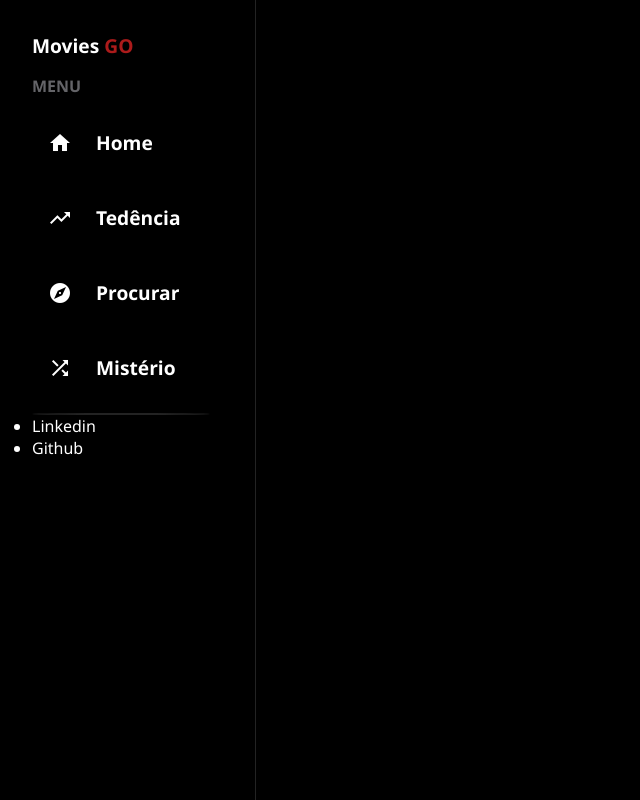
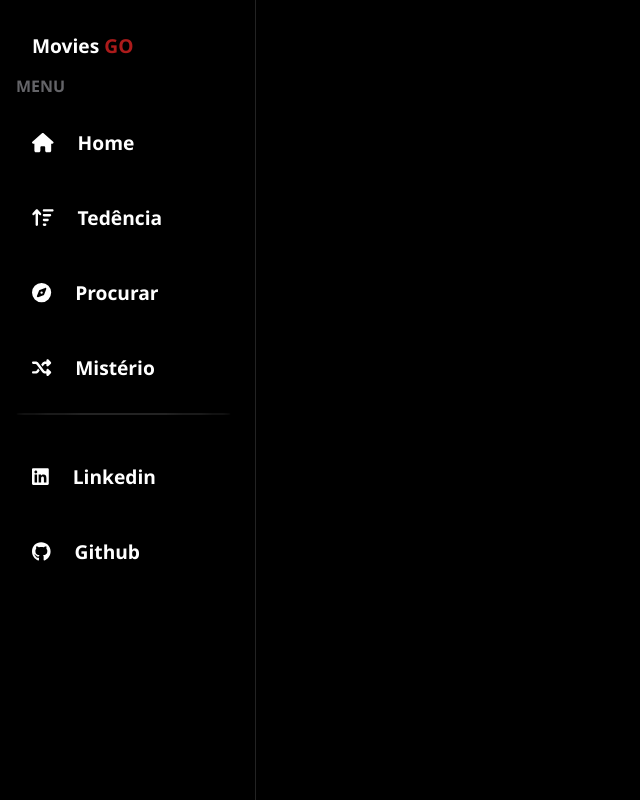
Before and after one commit to Joo-Dias/angular-moviesgo, an Angular app: page / in a window 1280 px wide. Shown: the whole page, without its empty margins (0-640 px from the left). Built offline with nearby package versions, Linux system fonts and the light colour scheme; no server answers.

Commit message:
menuBar-myLinks

```diff
--- a/src/app/components/menu-bar/menu-bar.component.html
+++ b/src/app/components/menu-bar/menu-bar.component.html
@@ -8,40 +8,49 @@
     <ul class="menuBar-list">
       <li class="menuBar-listItem">
         <a href="">
-          <i class="material-icons">home</i>
+          <fa-icon [icon]="Home"></fa-icon>
           Home
         </a>
       </li>
 
       <li class="menuBar-listItem">
         <a href="">
-          <i class="material-icons">trending_up</i>
+          <fa-icon [icon]="Trending"></fa-icon>
           Tedência
         </a>
       </li>
 
       <li class="menuBar-listItem">
         <a href="">
-          <i class="material-icons">explore </i>
+          <fa-icon [icon]="Compass"></fa-icon>
           Procurar
         </a>
     </li>
 
       <li class="menuBar-listItem">
         <a href="">
-          <i class="material-icons">shuffle</i>
+          <fa-icon [icon]="Shuffle"></fa-icon>
           Mistério
         </a>
       </li>
     </ul>
 
     <hr>
-
-    <div class="menuBar-links">
-      <ul class="menuBar-myLinks">
-        <li>Linkedin</li>
-        <li>Github</li>
-      </ul>
-    </div>
+  </div>
+  <div class="menuBar-links">
+    <ul class="menuBar-myLinks">
+      <li class="menuBar-myLinksItemLinkedin">
+        <a href="https://www.linkedin.com/in/joao--dias/" target="_blank">
+          <fa-icon [icon]="Linkedin"></fa-icon>
+          Linkedin
+        </a>
+      </li>
+      <li class="menuBar-myLinksItemGithub">
+        <a href="https://github.com/Joo-Dias" target="_blank">
+          <fa-icon [icon]="Github"></fa-icon>
+          Github
+        </a>
+      </li>
+    </ul>
   </div>
 </div>
--- a/src/app/components/menu-bar/menu-bar.component.scss
+++ b/src/app/components/menu-bar/menu-bar.component.scss
@@ -25,7 +25,7 @@
   }
 
   .menuBar-menu {
-    margin-left: 2rem;
+    margin-left: 1rem;
     margin-top: 1rem;
 
     span {
@@ -62,7 +62,7 @@
 
           padding: 1rem;
 
-          i {
+          fa-icon {
             margin-right: 1.5rem;
           }
         }
@@ -70,28 +70,81 @@
     }
 
     hr {
-      width: 80%;
+      width: 90%;
       border-radius: 50%;
       border: .5px solid #313131b9;
     }
   }
+
+  .menuBar-links {
+    margin-left: 1rem;
+    margin-top: 1rem;
+
+    .menuBar-myLinks {
+      list-style: none;
+      width: 100%;
+
+      .menuBar-myLinksItemLinkedin {
+        width: 80%;
+
+        margin-top: 1rem;
+        margin-bottom: 1rem;
+
+        border-radius: 25px;
+
+        transition: background-color 0.5s ease;
+
+        &:hover {
+          background-color: #0A66C2;
+        }
+
+        a {
+          display: flex;
+          align-items: center;
+
+          font-weight: bold;
+          font-size: larger;
+          text-decoration: none;
+          color: white;
+
+          padding: 1rem;
+
+          fa-icon {
+            margin-right: 1.5rem;
+          }
+        }
+      }
+
+      .menuBar-myLinksItemGithub {
+        width: 80%;
+
+        margin-top: 1rem;
+        margin-bottom: 1rem;
+
+        border-radius: 25px;
+
+        transition: background-color 0.5s ease;
+
+        &:hover {
+          background-color: #22272E;
+        }
+
+        a {
+          display: flex;
+          align-items: center;
+
+          font-weight: bold;
+          font-size: larger;
+          text-decoration: none;
+          color: white;
+
+          padding: 1rem;
+
+          fa-icon {
+            margin-right: 1.5rem;
+          }
+        }
+      }
+    }
+  }
 }
-
-// .menuBarlist {
-//   list-style: none;
-//   width: 100%;
-// }
-
-// .menuBar-listItem {
-//   width: 80%;
-//   margin-top: 1rem;
-//   margin-bottom: 1rem;
-
-//   border-radius: 25px;
-
-//   transition: 1s;
-// }
-
-// .menuBar-listItem:hover {
-//   background: #AC1B1B;
-// }
--- a/src/app/components/menu-bar/menu-bar.component.ts
+++ b/src/app/components/menu-bar/menu-bar.component.ts
@@ -1,4 +1,12 @@
 import { Component } from '@angular/core';
+
+import {
+  faHome,
+  faArrowUpWideShort,
+  faCompass,
+  faShuffle
+} from '@fortawesome/free-solid-svg-icons';
+import { faLinkedin, faGithub } from '@fortawesome/free-brands-svg-icons';
 
 @Component({
   selector: 'app-menu-bar',
@@ -6,5 +14,12 @@ import { Component } from '@angular/core';
   styleUrls: ['./menu-bar.component.scss']
 })
 export class MenuBarComponent {
+  Home = faHome;
+  Trending = faArrowUpWideShort;
+  Compass = faCompass;
+  Shuffle = faShuffle;
+
+  Linkedin = faLinkedin;
+  Github = faGithub;
 
 }
```
